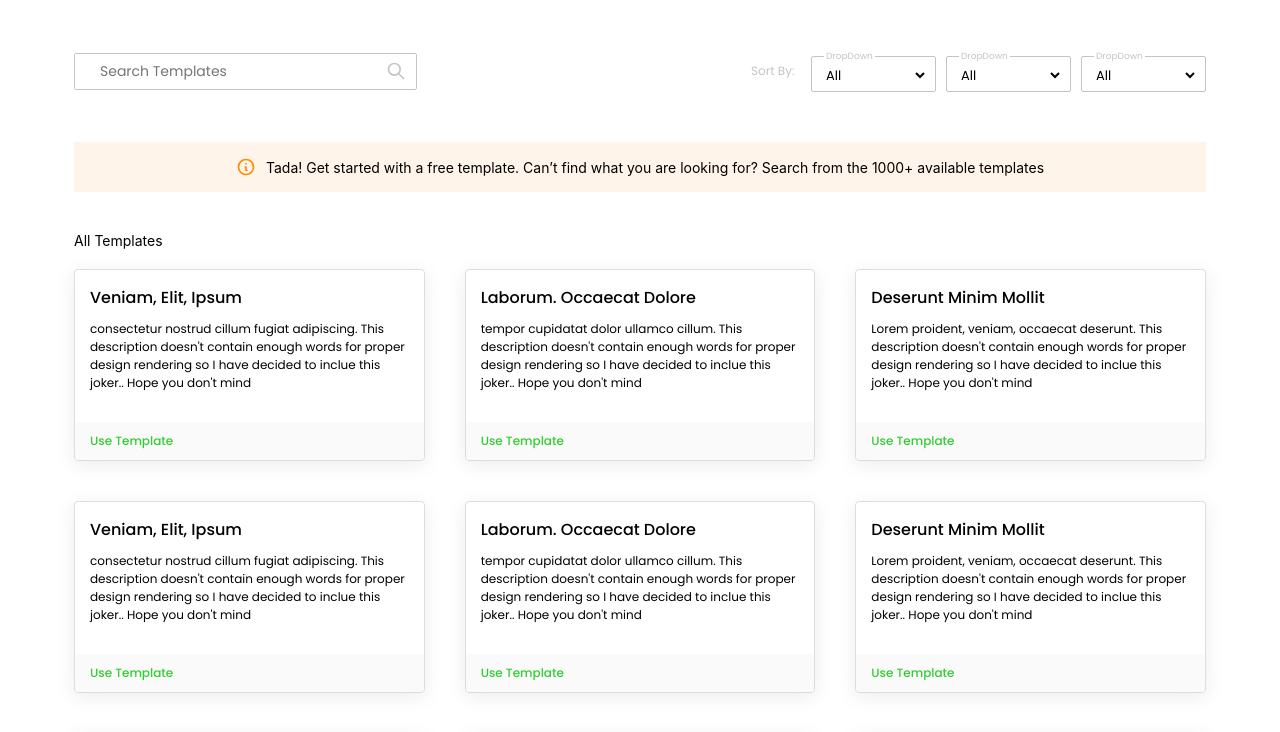
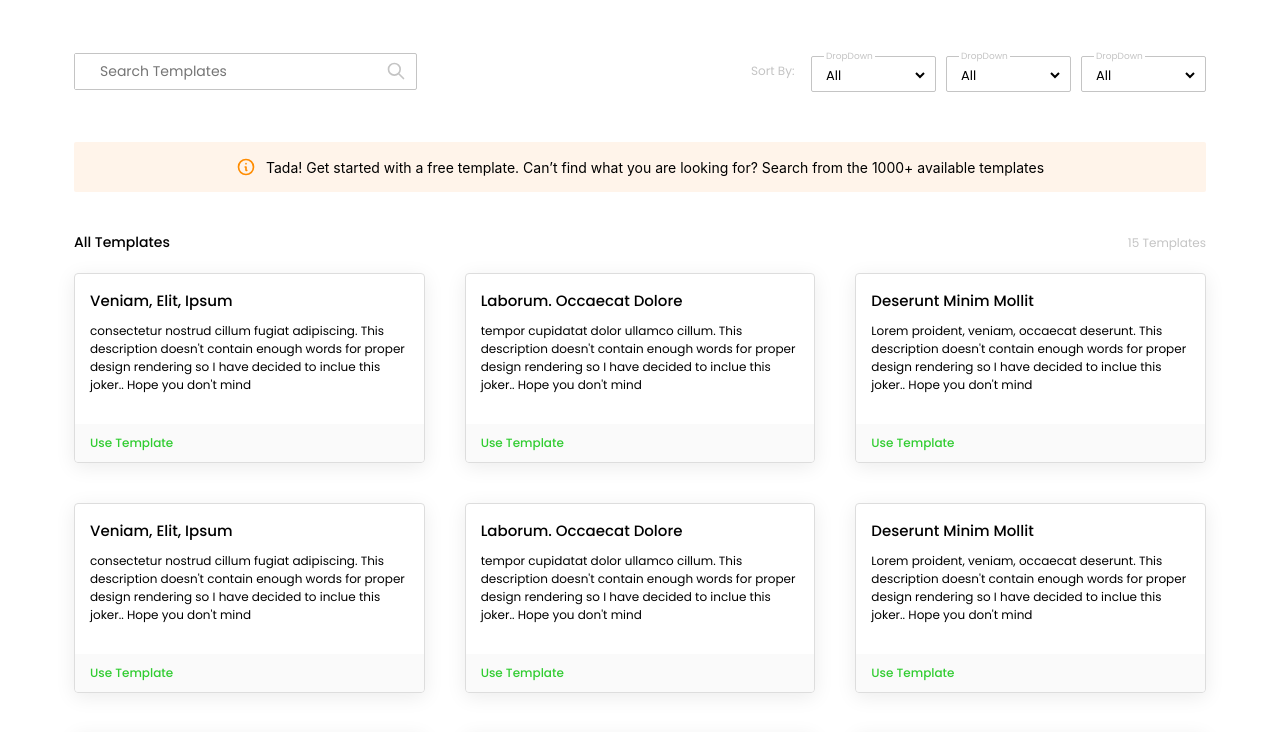
Before and after one commit to Nurmalee/formplus-react-frontend-task, a React (Create React App) app: page / in a window 1280 px wide. Shown: the top 732 px of the page. Built offline with nearby package versions, Linux system fonts and the light colour scheme; a web font is replaced by a local one.

Commit message:
TEMPLATE(S) COMPONENT: templates grid header and template count included

```diff
--- a/src/components/SingleTemplate.js
+++ b/src/components/SingleTemplate.js
@@ -29,7 +29,7 @@ const TemplateBox = styled.div`
     > h2 {
         padding: 15px;
         padding-bottom: 0;
-        font-size: 16px;
+        font-size: 15px;
         font-weight: 500;
         text-transform: capitalize;
     }
--- a/src/components/Templates.js
+++ b/src/components/Templates.js
@@ -5,7 +5,14 @@ import SingleTemplate from './SingleTemplate'
 const Templates = () => {
     return (
         <>
-            <TemplateCategory>all templates</TemplateCategory>
+            <TemplatesHeader>
+                <TemplateCategory>all templates</TemplateCategory>
+                <TemplateCount>
+                    {templateData.length}
+                    {templateData.length === 1 ? ' template' : ' templates' }
+                </TemplateCount>
+            </TemplatesHeader>
+
             <TemplatesGrid>
                 {
                     templateData.map((template, index) => {
@@ -22,13 +29,26 @@ const Templates = () => {
 
 export default Templates
 
-const TemplateCategory = styled.header`
+const TemplatesHeader = styled.div`
+    padding-bottom: 20px;
+    display: flex;
+    align-items: center;
+    text-transform: capitalize;
+    justify-content: space-between;
+    font-family: 'Poppins', sans-serif;
+`
+
+const TemplateCategory = styled.p`
+    font-weight: 500;
+    font-size: 14px;
+`
+
+const TemplateCount = styled.p`
+    font-weight: 400;
     font-size: 12px;
-    text-transform: capitalize;
-    padding-bottom: 20px;
-    font-size: 14px;
-    font-weight: 400;
+    color: #C4C4C4;
 `
+
 
 const TemplatesGrid = styled.section`
     display: grid;
```
